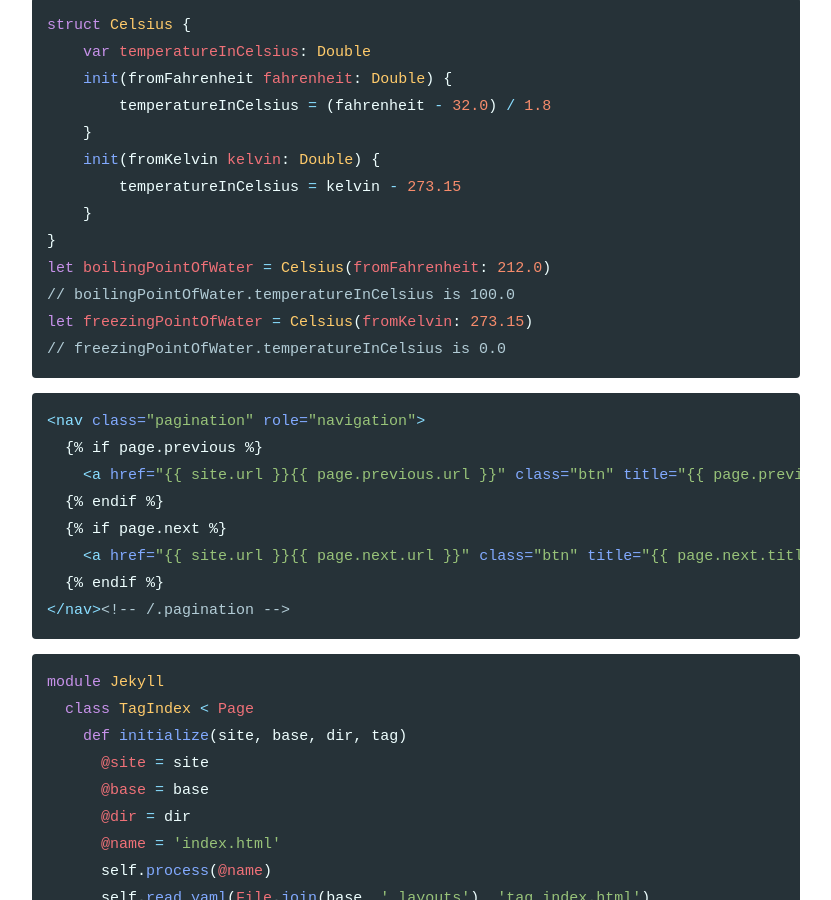
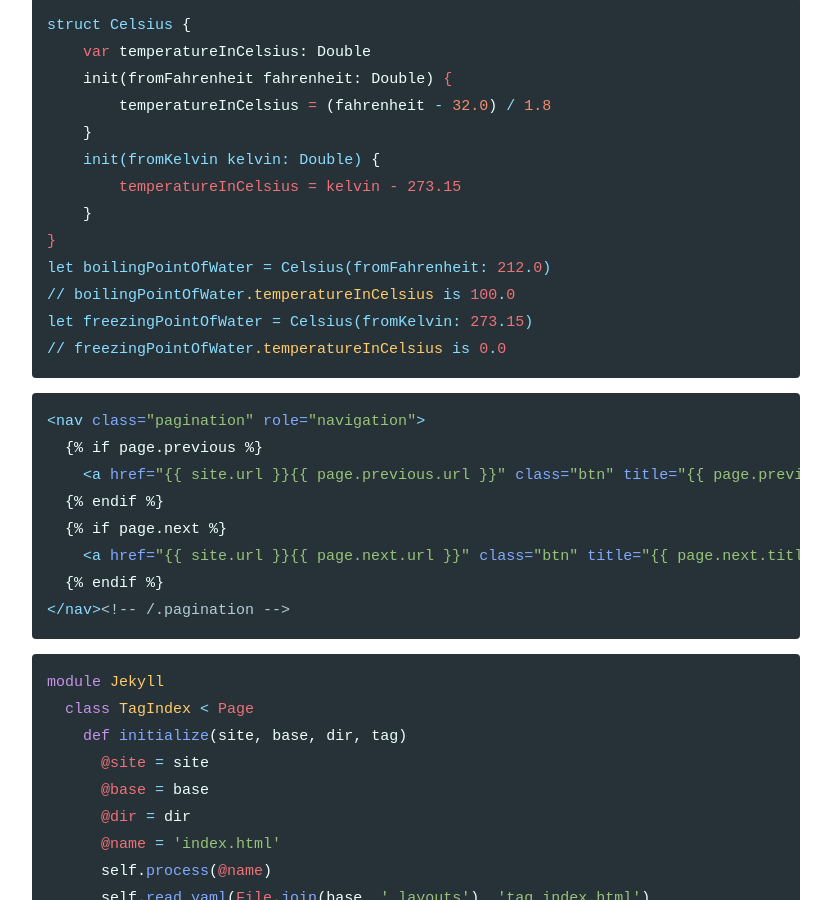
Before and after one commit to abdela7ad/abdela7ad.github.io, a Jekyll site: the page built from _posts/2014-08-08-Markup- Syntax Highlighting.md, in a window 1280 px wide and 900 px high, scrolled down 764 px. Shown: the whole window, without its empty margins (224-1055 px from the left). Built offline with Jekyll 4.4.1, drawn with Linux system fonts in a browser that asks for light colours.

Commit message:
Update 2014-08-08-Markup- Syntax Highlighting.md

````diff
--- a/_posts/2014-08-08-Markup- Syntax Highlighting.md
+++ b/_posts/2014-08-08-Markup- Syntax Highlighting.md
@@ -19,7 +19,7 @@ GitHub Flavored Markdown [fenced code blocks](https://help.github.com/articles/c
   width: 100%;
 }
 ```
-```swift
+```css
 struct Celsius {
     var temperatureInCelsius: Double
     init(fromFahrenheit fahrenheit: Double) {
````
